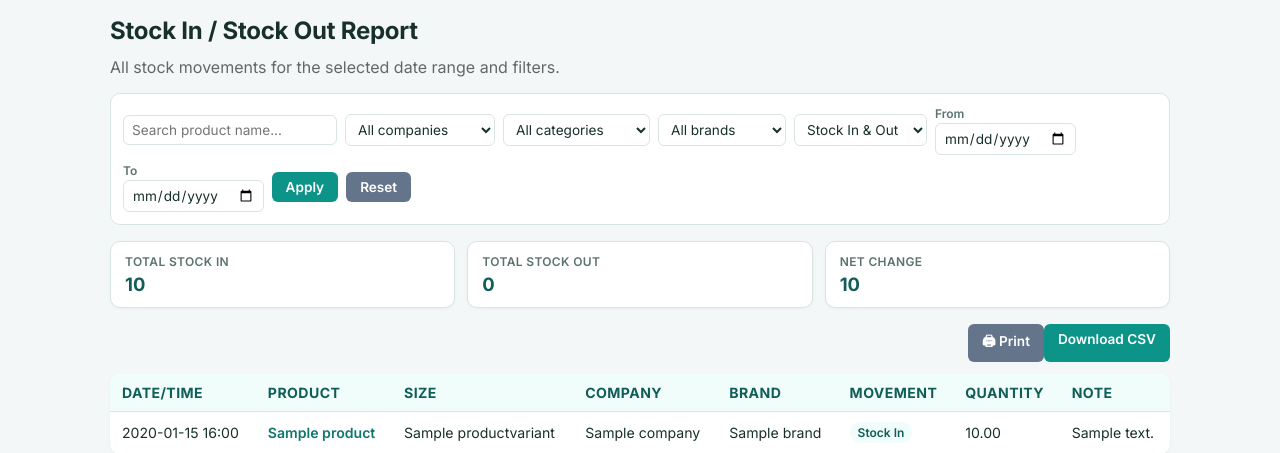
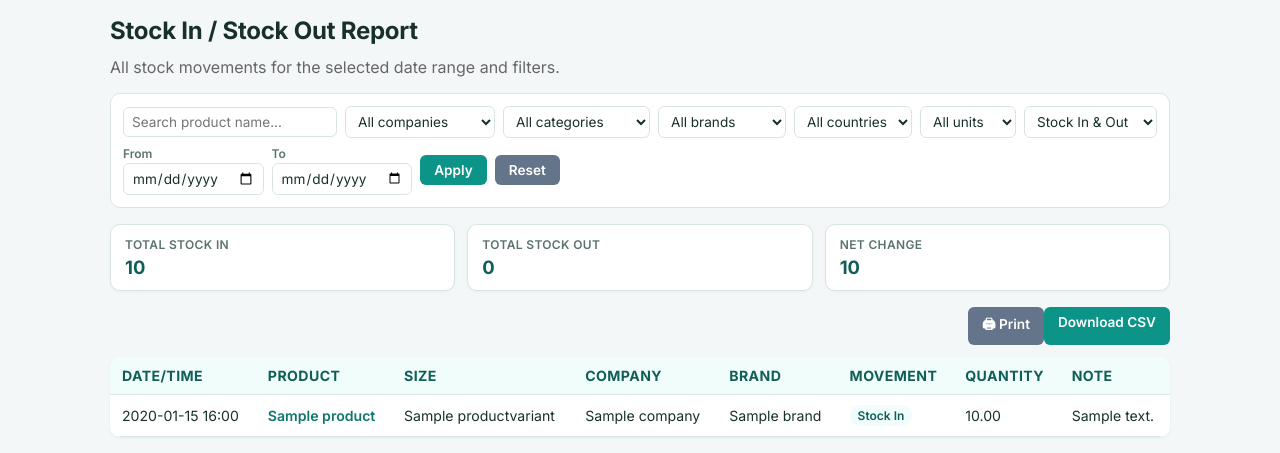
Before and after one commit to rafimkl8/inventory-management-ssb, a Django app: page /reports/stock-movements/ in a window 1280 px wide. Shown: the part 121-574 px from the top of the page. Run offline with Django 4.2, Linux system fonts and the light colour scheme; tables that the repository leaves empty hold one stand-in row (values such as "Sample post").

Commit message:
Add country/unit filters to the Stock In/Out report for parity
Brings the Stock In/Out Report's filters in line with the Inventory
Report -- adds 'country' and 'unit' as filter options alongside the
existing company/category/brand/search/movement-type, so both reports
now support the same filter set (just the date semantics differ:
'date added' for Inventory, movement date range for Stock In/Out).

```diff
--- a/inventory/views.py
+++ b/inventory/views.py
@@ -290,6 +290,8 @@ def stock_movement_report(request):
     company = request.GET.get("company")
     category = request.GET.get("category")
     brand = request.GET.get("brand")
+    country = request.GET.get("country")
+    unit = request.GET.get("unit")
     movement_type = request.GET.get("movement_type")
     search = request.GET.get("q")
 
@@ -299,6 +301,10 @@ def stock_movement_report(request):
         qs = qs.filter(variant__product__category_id=category)
     if brand:
         qs = qs.filter(variant__product__brand_id=brand)
+    if country:
+        qs = qs.filter(variant__product__country_of_origin=country)
+    if unit:
+        qs = qs.filter(variant__unit=unit)
     if movement_type in ("in", "out"):
         qs = qs.filter(movement_type=movement_type)
     if search:
@@ -345,6 +351,10 @@ def stock_movement_report(request):
         "companies": Company.objects.all(),
         "categories": Category.objects.all(),
         "brands": Brand.objects.select_related("company").all(),
+        "countries": Product.objects.order_by().values_list(
+            "country_of_origin", flat=True
+        ).distinct(),
+        "units": ProductVariant.UNIT_CHOICES,
         "movements": qs,
         "totals": totals,
         "active_tab": "reports",
@@ -352,6 +362,8 @@ def stock_movement_report(request):
             "company": request.GET.get("company", ""),
             "category": request.GET.get("category", ""),
             "brand": request.GET.get("brand", ""),
+            "country": request.GET.get("country", ""),
+            "unit": request.GET.get("unit", ""),
             "movement_type": request.GET.get("movement_type", ""),
             "q": request.GET.get("q", ""),
         },
--- a/templates/inventory/stock_movement_report.html
+++ b/templates/inventory/stock_movement_report.html
@@ -25,6 +25,20 @@
         <option value="">All brands</option>
         {% for b in brands %}
         <option value="{{ b.id }}" {% if selected.brand == b.id|stringformat:"s" %}selected{% endif %}>{{ b.name }}</option>
+        {% endfor %}
+    </select>
+
+    <select name="country">
+        <option value="">All countries</option>
+        {% for country in countries %}
+        <option value="{{ country }}" {% if selected.country == country %}selected{% endif %}>{{ country }}</option>
+        {% endfor %}
+    </select>
+
+    <select name="unit">
+        <option value="">All units</option>
+        {% for value, label in units %}
+        <option value="{{ value }}" {% if selected.unit == value %}selected{% endif %}>{{ label }}</option>
         {% endfor %}
     </select>
 
```
Also changed, not shown: README.md.
